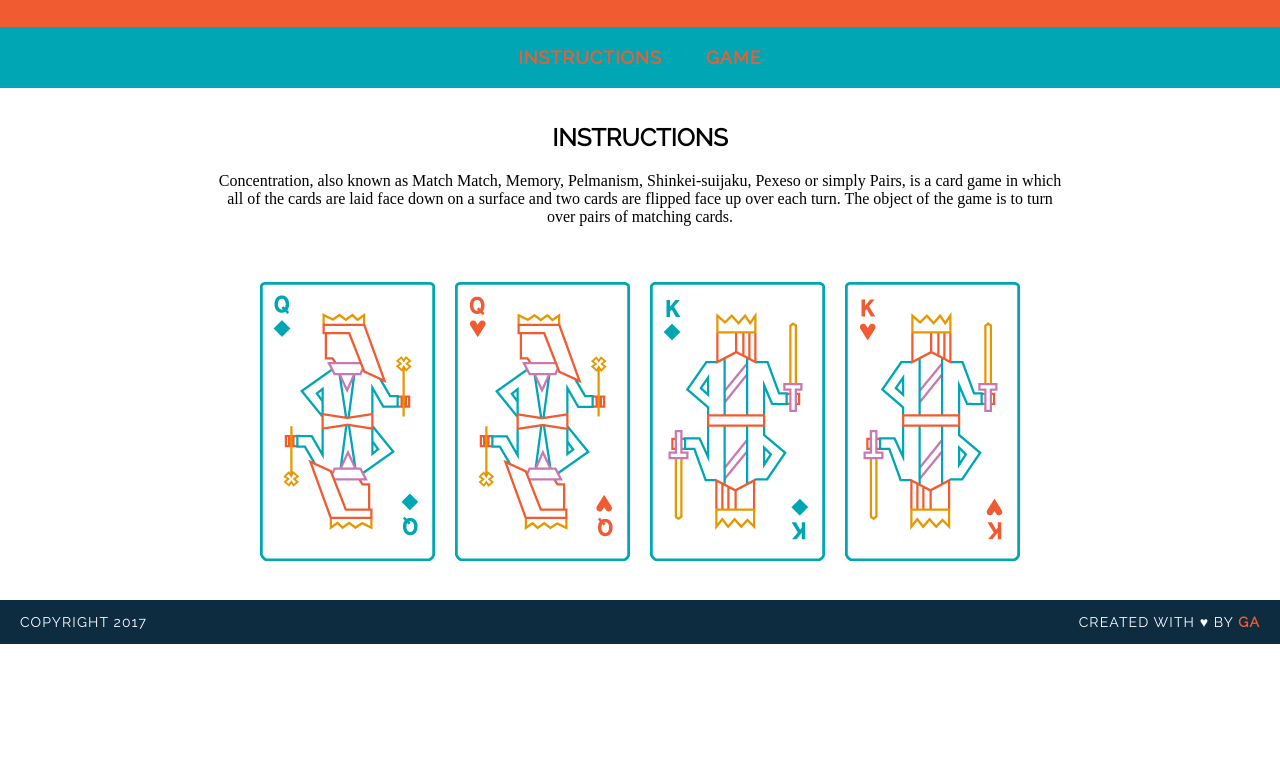
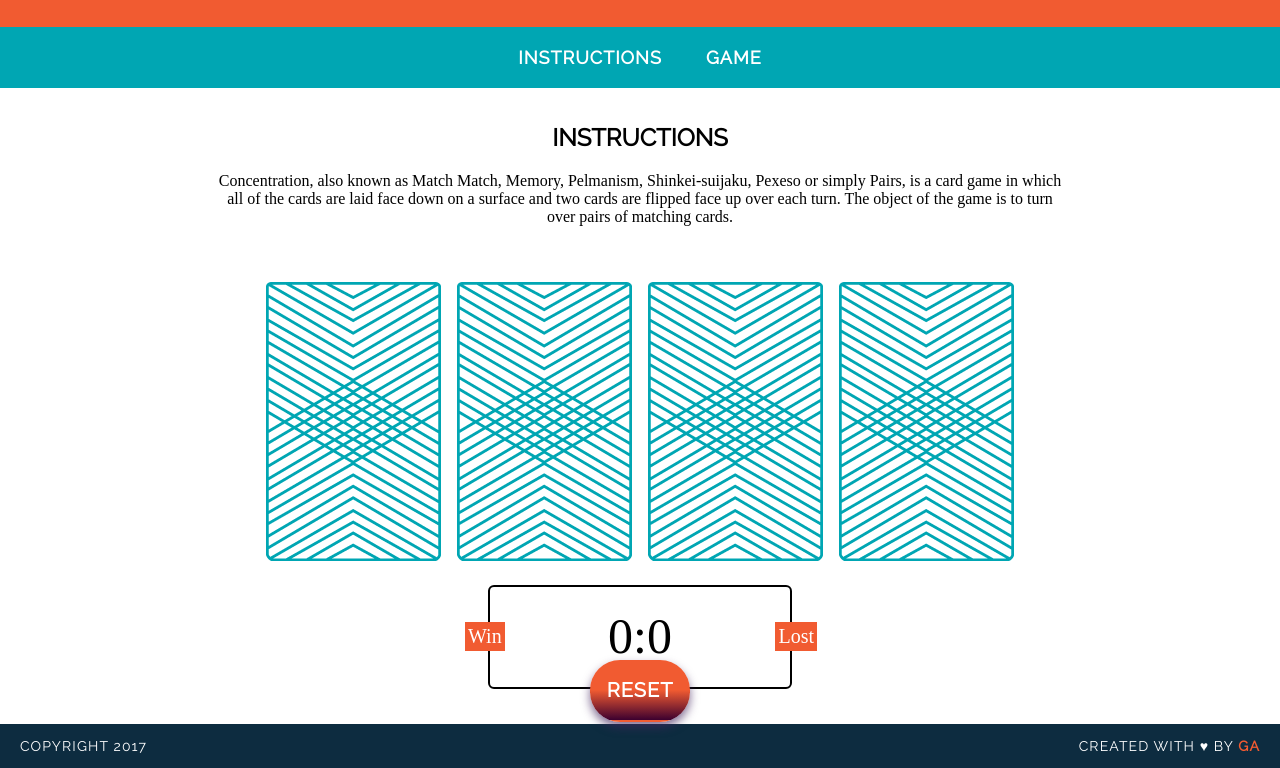
Before and after one commit to adibfazli/wdi-fundamentals-memorygame, a plain HTML site: page memory_game/index.html in a window 1280 px wide. Shown: the part 70-838 px from the top of the page. Before the commit the page ends 800 px from the top, so only its background shows below. Drawn offline with Linux system fonts and the light colour scheme.

Commit message:
created game logic

```diff
--- a/memory_game/css/style.css
+++ b/memory_game/css/style.css
@@ -5,7 +5,7 @@ body {
 a{
     margin: 0 20px;
     text-decoration: none;
-    color: #F15B31;
+    color: white;
     letter-spacing: 1px;
     font-weight: 600;
     font-size: 18px;
@@ -67,3 +67,55 @@ footer{
     font-weight: 700;
     color: #F15B31;
 }
+.reset{
+    margin-top: 20px;
+    width: 100px;
+    height: 60px;
+    line-height: 60px;
+    font-size: 20px;
+    color: #FFFFFF;
+    text-shadow: 1px 1px 1px rgba(0,0, 0, 0);
+    user-select: none;
+    border-radius: 30px;
+    box-shadow: 0 5px 10px #43265eaa;
+    background-image: linear-gradient(to bottom,#F15B31 50%, #3c002f);
+    position: absolute;
+    bottom:-35px;
+    right: 80px;
+}
+.scoreArea{
+    border: solid black 2px;
+    margin: 20px auto;
+    border-radius: 6px;
+    text-align: center;
+    width: 300px;
+    height: 100px;
+    position:relative;
+    color: white;
+    font-size: 30px;
+    animation: text 3s 1;
+}
+.pose{
+    margin-top:20px;
+    font-size: 50px;
+    color: black;
+}
+#userLable{
+    background: #F15B31;
+    color: white;
+    position: absolute;
+    left: -25px;
+    top:35px;
+    padding: 3px;
+    font-size: 20px;
+}
+#computerLable{
+    background: #F15B31;
+    color: white;
+    position: absolute;
+    right: -27px;
+    top:8px;
+    padding: 3px;
+    top:35px;
+    font-size: 20px;
+}
--- a/memory_game/index.html
+++ b/memory_game/index.html
@@ -7,7 +7,6 @@
     <link rel="stylesheet" href="css/style.css" type="text/css">
     <script defer src="js/main.js"></script>
     <link rel="stylesheet" href="https://fonts.googleapis.com/css?family=Raleway&display=swap">
-    <!-- <link href="https://fonts.googleapis.com/css?family=Droid+Serif|Raleway:400,500,600,700" rel="stylesheet"> -->
 
     <title>Memory Card Game</title>
 
@@ -28,12 +27,19 @@
             <p>Concentration, also known as Match Match, Memory, Pelmanism, Shinkei-suijaku, Pexeso or simply Pairs, is a card game in which all of the cards are laid face down on a surface and two cards are flipped face up over each turn. The object of the game is to turn over pairs of matching cards.</p>
             <!--Add another subheading to describe your game. What's fun about it? Why should people play? -->
             <!-- Include some personal social media links so your users can learn about the developer behind the game — you! -->
-            <div>
-                <img src="images/queen-of-diamonds.png" alt="">
-                <img src="images/queen-of-hearts.png" alt="">
-                <img src="images/king-of-diamonds.png" alt="">
-                <img src="images/king-of-hearts.png" alt="">
+            <div id="game_board" class="board clearfix">
+
             </div>
+                <div class = "scoreArea">
+                    <div id ="userLable">Win</div>
+                    <div id= "computerLable">Lost</div>
+                    <div class="pose">
+                        <span id="userWin">0</span>:<span id="userLost">0</span>
+                    </div>
+                    <a class="reset" href="">reset</a>
+                    <!-- <button class="reset">RESET</button> -->
+
+                </div>
         </main>
 
         <footer class="clearfix">
--- a/memory_game/js/main.js
+++ b/memory_game/js/main.js
@@ -1,3 +1,5 @@
+var win = 0;
+var lost = 0;
 var cards = [
     {
         rank: "queen",
@@ -20,29 +22,68 @@ var cards = [
         cardImage: "images/king-of-diamonds.png"
     }
 ]
+
 var cardsInPlay = [];
+
+
+var cardElement= null;
+
+var game_board = document.getElementById('game_board');
+function createBoard(){
+
+    for (var i = 0; i < cards.length; i++) {
+        var cardElement = document.createElement('img');
+        cardElement.setAttribute("src","images/back.png");
+        cardElement.setAttribute('data-id',i);
+        cardElement.addEventListener("click",flipCard);
+        game_board.appendChild(cardElement);
+    }
+}
 
 function checkForMatch(){
     if (cardsInPlay[0] === cardsInPlay[1]){
         console.log("You found a match!")
         alert("You found a match!")
+        userWin();
     }
     else{
         console.log("Sorry, try again.")
         alert("Sorry, try again.")
+        userLost();
     }
 }
 
-function flipCard(cardId){
+function flipCard(){
+    var cardId = this.getAttribute('data-id')
     console.log("User flipped " + cards[cardId].rank);
     cardsInPlay.push(cards[cardId].rank)
     console.log(cards[cardId].suit)
     console.log(cards[cardId].cardImage)
+
+    this .setAttribute('src',cards[cardId].cardImage)
 
     if( cardsInPlay.length === 2){
         checkForMatch();
     }
 }
 
-flipCard(0);
-flipCard(2);
+let reset = document.querySelector(".reset").addEventListener("click", restart);
+createBoard();
+
+function restart(){
+    if (game_board.parentNode) {
+        // game_board.parentNode.removeChild(game_board);
+        win = 0;
+        lost = 0;
+        document.querySelector("#userWin").innerText= win;
+        document.querySelector("#userLost").innerText= lost ;
+    }
+}
+function userWin(){
+    win++;
+    document.querySelector("#userWin").innerText= win;
+}
+function userLost(){
+    lost++;
+    document.querySelector("#userLost").innerText= lost ;
+}
```
